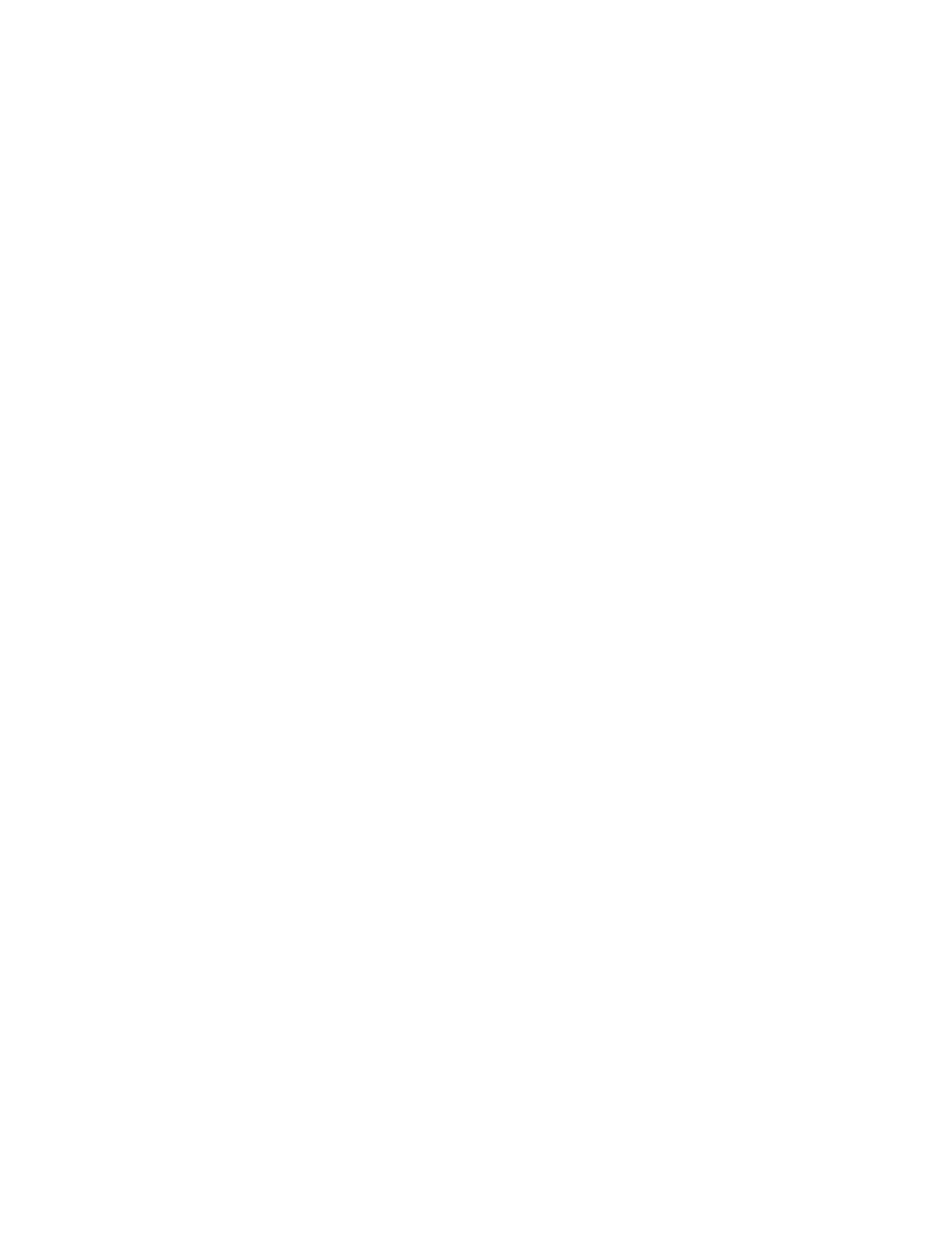
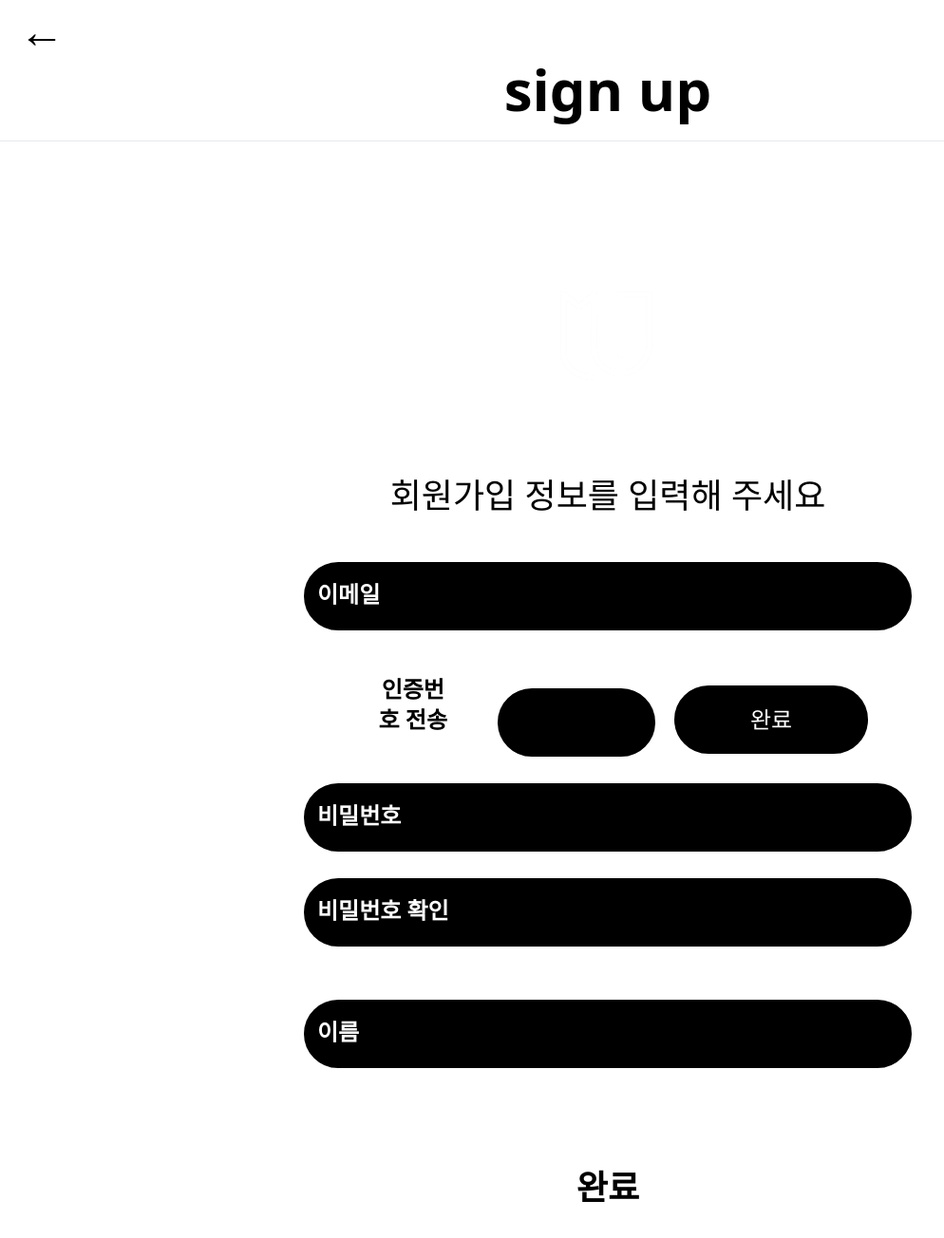
Before and after one commit to UMC-Umark/umark-FE, a React (Create React App) app: page /Signup in a window 1280 px wide. Before the commit this address had no page. Shown: the top 1304 px of the page at 95% size, without its empty margins (0-994 px from the left). Before the commit the page ends 800 px from the top, so only its background shows below. Built offline with nearby package versions, Linux system fonts and the light colour scheme.

Commit message:
modified:   src/App.js 	new file:   src/img/logo.png 	new file:   src/pages/Signup.jsx

```diff
--- a/src/App.js
+++ b/src/App.js
@@ -1,15 +1,18 @@
 import { BrowserRouter, Route, Routes } from "react-router-dom";
 import Home from "./pages/Home";
-import Intro from "./pages/Intro";import Bookmark from './pages/Bookmark';
+import Intro from "./pages/Intro";
+import Bookmark from "./pages/Bookmark";
+import Signup from "./pages/Signup";
 
 function App() {
   return (
-    <div >
+    <div>
       <BrowserRouter>
         <Routes>
           <Route path="/" element={<Home />} />
-          <Route path ="/Intro" element ={<Intro/>}/>
+          <Route path="/Intro" element={<Intro />} />
           <Route path="/write" element={<Bookmark />} />
+          <Route path="/Signup" element={<Signup />} />
         </Routes>
       </BrowserRouter>
     </div>
--- /dev/null
+++ b/src/pages/Signup.jsx
@@ -0,0 +1,120 @@
+import React from 'react'
+import { useState } from "react";
+import logo from "../img/logo.png";
+import {Link} from 'react-router-dom';
+
+export default function Signup() {
+    const [email, setEmail]=useState('');
+    const [password, setPassword]=useState('');
+    const [passwordConfirm, setPasswordConfirm]=useState('');
+    const [emailError, setEmailError]=useState('');
+    const [passwordError, setPasswordError]=useState('');
+    const [passwordConfirmError, setPasswordConfirmError]=useState('');
+    const [isValid, setIsValid]=useState(false);
+    const [validEmailMessage, setValidEmailMessage] = useState('');
+    const [verifyError, setVerifyError]=useState('');
+    const [nameError, setNameError]=useState('');
+
+    const [inputValue, setInputValue] = useState('');
+
+    const handleInputChange = (e) => {
+      const newValue = e.target.value.toUpperCase();
+      setInputValue(newValue);
+    };
+    const handleEmailChange = (e) => {
+        const newEmail=e.target.value;
+        setEmail(newEmail);
+        validateEmail(newEmail);
+    };
+    const handlePasswordChange = (e) => {
+      const newPassword=e.target.value;
+      setPassword(newPassword);
+      validatePassword(newPassword);
+    }
+    const handlePasswordConfirmChange = (e) => {
+      const newPasswordConfirm=e.target.value;
+      setPasswordConfirm(newPasswordConfirm);
+      validatePasswordConfirm(newPasswordConfirm);
+    }
+    const validateEmail = (input) => {
+        const emailRegex=/^[a-zA-Z0-9._-]+@[^@]+\.ac\.kr$/;
+        const isValid=emailRegex.test(input);
+        if(!isValid){
+          setEmailError('올바른 이메일 형식이 아닙니다.');
+        }
+        else{
+          setEmailError('');
+          //setValidEmailMessage('올바른 이메일 형식입니다.');
+        }
+        setIsValid(isValid && passwordError === '' && passwordConfirmError === '');
+
+    }
+    const validatePassword = (input) => {
+      const passwordRegex=/^(?=.*[a-zA-Z])(?=.*\d)(?=.*[!@#$%^&*()_+])[A-Za-z\d!@#$%^&*()_+]{8,}$/;
+      const isValid=passwordRegex.test(input);
+      if(!isValid){
+        setPasswordError('영문, 숫자, 특수문자를 조합하여 8자 이상이어야 합니다.');
+      }
+      else{
+        setPasswordError('');
+      }
+      setIsValid(isValid && emailError === '' && passwordConfirmError === '' && passwordConfirm === input);
+    }
+    const validatePasswordConfirm = (input) => {
+      const isValid=input===password;
+      if(!isValid){
+        setPasswordConfirmError('비밀번호가 일치하지 않습니다.');
+      }
+      else{
+        setPasswordConfirmError('');
+      }
+      setIsValid(isValid && emailError === '' && passwordError === '' && password === input);
+    }
+  return (
+    <div>
+      <div className="inline-block w-full">
+      <Link to="/Agreement"><p className="px-5 py-2 rounded-3xl inline-block text-5xl mr-80">←</p></Link>
+      <h1 className="text-6xl font-bold text-center inline-block ml-80 w-1/2">sign up</h1><br /><br />
+      </div>
+      <br />
+      <hr />
+      <div className="mb-20" />
+      <div className="border border-1 border-white rounded-3xl w-2/3 m-auto h-1/2"><br />
+      <div className="flex items-center justify-center">
+        <img src={logo} alt="umark" />
+      </div>
+      <div className="mb-12" />
+      <p className="text-center text-4xl">회원가입 정보를 입력해 주세요</p>
+      <div className="mb-12" />
+      <div className="text-center inline-block w-full relative">
+      <span className="absolute ml-4 left-50 top-2 text-white text-2xl mt-3 font-bold">이메일</span>
+      <input name="email" placeholder="name@duksung.ac.kr" value={email} onChange={handleEmailChange} className="bg-black text-white w-1/2 px-80 py-6 rounded-full text-left focus:outline-none border-2 border-white placeholder-gray-300 placeholder-shown:font-bold"/><br />
+      <div className="text-red-600">{emailError}</div>
+      {isValid && <div className="text-green-600">올바른 이메일 형식입니다.</div>}<br />
+      <button type="button" className="bg-white text-black w-1/6 px-8 py-5 rounded-full mr-4 text-2xl font-bold">인증번호 전송</button>
+      <input type="text" maxLength="6" value={inputValue} onChange={handleInputChange}
+      className="bg-black text-white w-1/5 mr-4 px-20 py-6 rounded-full text-left focus:outline-none border-2 border-white placeholder-gray-300"/>
+      <button className="bg-black text-white text-2xl px-20 py-5 rounded-full focus:outline-none border-2 border-white">완료</button>
+      <div className="text-red-600">{verifyError}</div>
+      {/* {isValid && <div className="text-green-600">인증이 완료되었습니다</div>}<br /> */}<br />
+      <span className="absolute ml-4 left-50 top-50 text-white mt-5 text-2xl font-bold">비밀번호</span>
+      <input name="password" type="password" value={password} placeholder="8자리 이상, 특수문자 포함" onChange={handlePasswordChange} className="bg-black text-white w-1/2 px-80 py-6 rounded-full focus:outline-none border-2 border-white placeholder-gray-300 placeholder-shown:font-bold" /><br /> {/* placeholder:8자리 이상, 특수문자 포함 */}
+      <div className="text-red-600">{passwordError}</div>
+      {password!=='' && isValid && <div className="text-green-600">올바른 비밀번호 형식입니다.</div>}<br />
+      <span className="absolute ml-4 left-50 top-70 text-white mt-5 text-2xl font-bold">비밀번호 확인</span>
+      <input name="passwordConfirm" type="password" value={passwordConfirm} onChange={handlePasswordConfirmChange} className="bg-black text-white w-1/2 px-80 py-6 rounded-full focus:outline-none border-2 border-white"/><br />
+      <div className="text-red-600">{passwordConfirmError}</div>
+      {passwordConfirm!=='' && isValid && <div className="text-green-600">비밀번호가 일치합니다.</div>}<br />
+      <div className="mb-7" />
+      <span className="absolute ml-4 left-50 top-70 text-white mt-5 text-2xl font-bold">이름</span>
+      <input name="name" type="text" placeholder="관리자 01" className="bg-black text-white px-80 py-6 w-1/2 rounded-full focus:outline-none border-2 border-white placeholder-gray-300 placeholder-shown:font-bold" />
+      <div className="text-red-600">{nameError}</div>
+      <div className="mb-20" />
+      <Link to="/Login"><button type="button" disabled={!isValid} className="bg-white text-black px-80 py-6 rounded-full text-4xl font-bold">완료</button></Link>
+      <div className="mb-20" />
+      </div>
+      </div>
+    </div>
+
+  );
+}
```
Also changed, not shown: src/img/logo.png (added).
